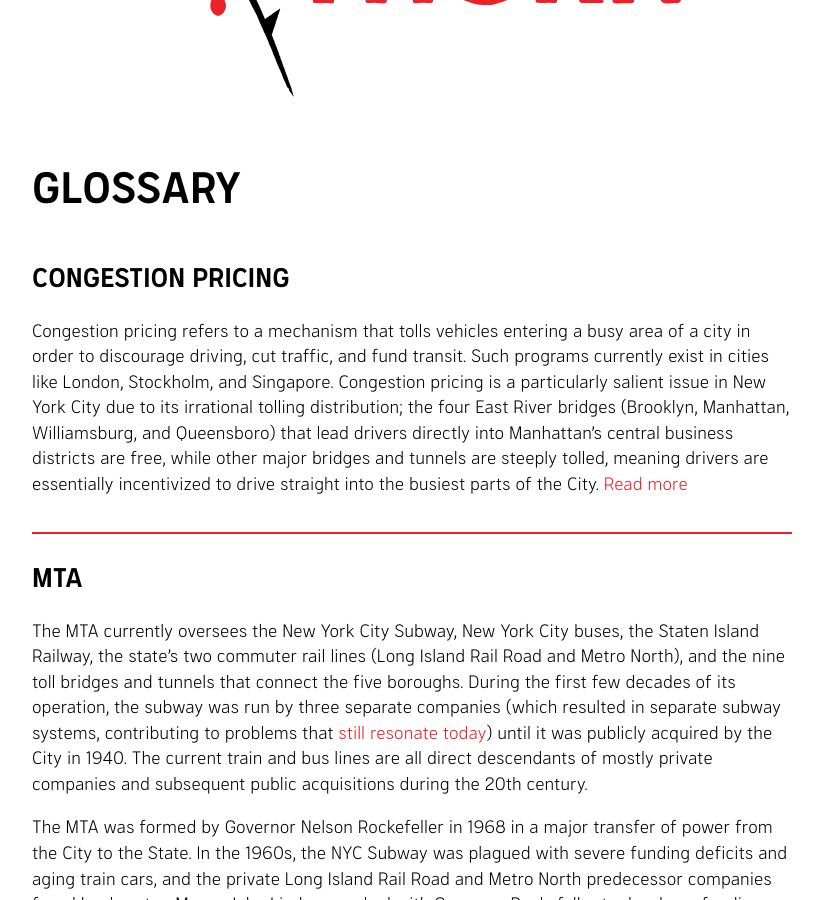
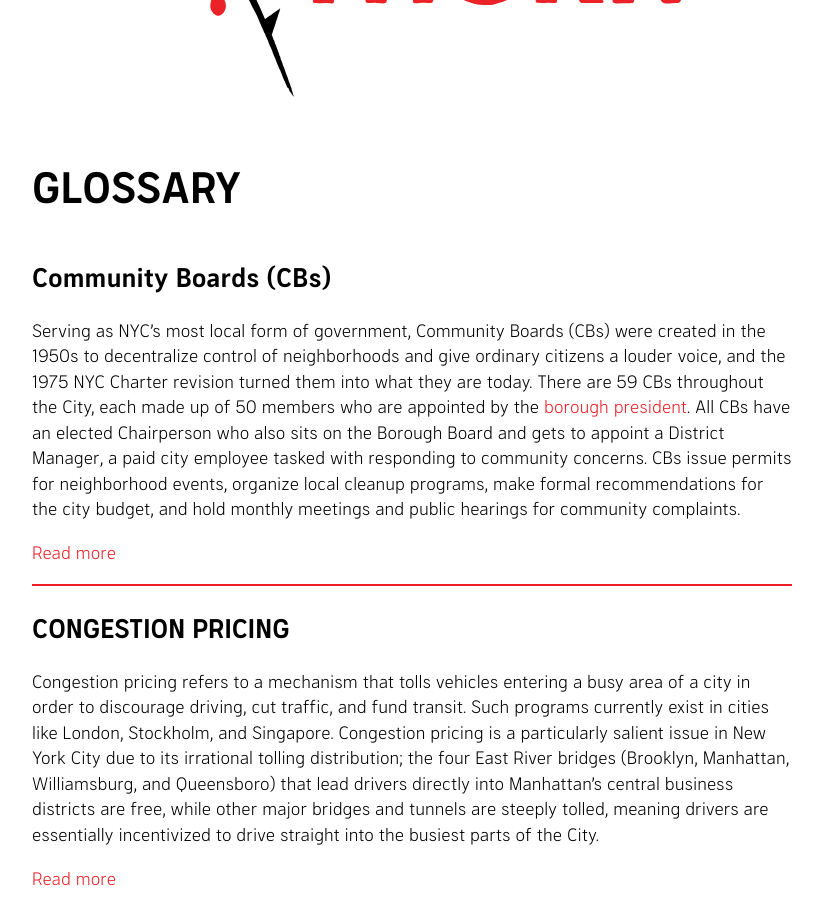
Before and after one commit to nycdsa/the-thorn, a Jekyll site: the page built from src/glossary.html, in a window 1280 px wide and 900 px high, scrolled down 405 px. Shown: the whole window, without its empty margins (228-1051 px from the left). Built offline with Jekyll 4.4.1, drawn with Linux system fonts in a browser that asks for light colours.

Commit message:
Update glossary.html

```diff
--- a/src/glossary.html
+++ b/src/glossary.html
@@ -6,23 +6,32 @@ permalink: /glossary/
 <div class="glossary">
 <h1 class="post-title">Glossary</h1>
 <div class="glossary-item">
+<h2>Community Boards (CBs)</h2>
+<p>Serving as NYC’s most local form of government, Community Boards (CBs) were created in the 1950s to decentralize control of neighborhoods and give ordinary citizens a louder voice, and the 1975 NYC Charter revision turned them into what they are today. There are 59 CBs throughout the City, each made up of 50 members who are appointed by the <a href="http://www.brownstoner.com/brooklyn-life/borough-president-role-responsibilities-new-york-city/">borough president</a>. All CBs have an elected Chairperson who also sits on the Borough Board and gets to appoint a District Manager, a paid city employee tasked with responding to community concerns. CBs issue permits for neighborhood events, organize local cleanup programs, make formal recommendations for the city budget, and hold monthly meetings and public hearings for community complaints.</p>
+<a href="https://thethorn.nyc/posts/housing-trouble-community-boards/#in-depth-community-boards">Read more</a>
+</div>
+<div class="glossary-item">
 <h2>CONGESTION PRICING</h2>
-<p>Congestion pricing refers to a mechanism that tolls vehicles entering a busy area of a city in order to discourage driving, cut traffic, and fund transit. Such programs currently exist in cities like London, Stockholm, and Singapore. Congestion pricing is a particularly salient issue in New York City due to its irrational tolling distribution; the four East River bridges (Brooklyn, Manhattan, Williamsburg, and Queensboro) that lead drivers directly into Manhattan’s central business districts are free, while other  major bridges and tunnels are steeply tolled, meaning drivers are essentially incentivized to drive straight into the busiest parts of the City. <a href="https://thethorn.nyc/posts/cy-vance-facing-write-in-challenge-congestion-pricing/#in-depth-congestion-pricing">Read more</a></p>
+<p>Congestion pricing refers to a mechanism that tolls vehicles entering a busy area of a city in order to discourage driving, cut traffic, and fund transit. Such programs currently exist in cities like London, Stockholm, and Singapore. Congestion pricing is a particularly salient issue in New York City due to its irrational tolling distribution; the four East River bridges (Brooklyn, Manhattan, Williamsburg, and Queensboro) that lead drivers directly into Manhattan’s central business districts are free, while other  major bridges and tunnels are steeply tolled, meaning drivers are essentially incentivized to drive straight into the busiest parts of the City.</p>
+<a href="https://thethorn.nyc/posts/cy-vance-facing-write-in-challenge-congestion-pricing/#in-depth-congestion-pricing">Read more</a>
 	</div>
 <div class="glossary-item">
 <h2>MTA</h2>
 <p>The MTA currently oversees the New York City Subway, New York City buses, the Staten Island Railway, the state’s two commuter rail lines (Long Island Rail Road and Metro North), and the nine toll bridges and tunnels that connect the five boroughs. During the first few decades of its operation, the subway was run by three separate companies (which resulted in separate subway systems, contributing to problems that&nbsp;<a href="https://www.theatlantic.com/technology/archive/2015/11/why-dont-we-know-where-all-the-trains-are/415152/">still resonate today</a>) until it was publicly acquired by the City in 1940. The current train and bus lines are all direct descendants of mostly private companies and subsequent public acquisitions during the 20th century.&nbsp;</p>
 
-<p>The MTA was formed by Governor Nelson Rockefeller in 1968 in a major transfer of power from the City to the State. In the 1960s, the NYC Subway was plagued with severe funding deficits and aging train cars, and the private Long Island Rail Road and Metro North predecessor companies faced bankruptcy. Mayor John Lindsay worked with Governor Rockefeller to develop a funding mechanism that diverted toll revenue from the younger and highly profitable Triborough Bridge and Tunnel Authority to support the desperate train systems under a single state-run umbrella. The creation of the MTA was also seen as an attempt to&nbsp;<a href="https://www.nytimes.com/2017/05/18/nyregion/mta-subway-cuomo.html">extinguish Robert Moses’ stranglehold</a>&nbsp;over regional transportation policy, which had lasted over three decades. The MTA created a board structure to represent its service region of NYC, Long Island and the Lower Hudson Valley with 14 total voting members (6 nominated by the Governor, 4 by the Mayor, 3 from respective Nassau, Suffolk, and Westchester county executives, and a single combined vote from four counties farther north in the Hudson Valley). <a href="https://thethorn.nyc/posts/de-blasio-clears-the-field/#who-controls-the-mta">Read more</a></p>
+<p>The MTA was formed by Governor Nelson Rockefeller in 1968 in a major transfer of power from the City to the State. In the 1960s, the NYC Subway was plagued with severe funding deficits and aging train cars, and the private Long Island Rail Road and Metro North predecessor companies faced bankruptcy. Mayor John Lindsay worked with Governor Rockefeller to develop a funding mechanism that diverted toll revenue from the younger and highly profitable Triborough Bridge and Tunnel Authority to support the desperate train systems under a single state-run umbrella. The creation of the MTA was also seen as an attempt to&nbsp;<a href="https://www.nytimes.com/2017/05/18/nyregion/mta-subway-cuomo.html">extinguish Robert Moses’ stranglehold</a>&nbsp;over regional transportation policy, which had lasted over three decades. The MTA created a board structure to represent its service region of NYC, Long Island and the Lower Hudson Valley with 14 total voting members (6 nominated by the Governor, 4 by the Mayor, 3 from respective Nassau, Suffolk, and Westchester county executives, and a single combined vote from four counties farther north in the Hudson Valley).</p>
+<a href="https://thethorn.nyc/posts/de-blasio-clears-the-field/#who-controls-the-mta">Read more</a>
 </div>
 <div class="glossary-item">
 <h2>NY STATE SENATE</h2>
-<p>The NY Senate was modeled on the US Senate, with representation by county, as opposed to the Assembly, which has representation by population. That is why, until 2012, we had 62 Senators — because NY has 62 counties. As a result, traditionally Republican upstate counties were overrepresented in the Senate (much in the way small states are overrepresented in the US Senate), while the traditionally Democratic counties near New York City were underrepresented. After a series of Supreme Court cases in the early 1960s declared this a violation of “one man, one vote,” New York had to give up county representation. <a href="https://thethorn.nyc/posts/cuomo-to-face-primary-challenge-ny-state-senate/#in-depth-ny-state-senate">Read more</a></p>
+<p>The NY Senate was modeled on the US Senate, with representation by county, as opposed to the Assembly, which has representation by population. That is why, until 2012, we had 62 Senators — because NY has 62 counties. As a result, traditionally Republican upstate counties were overrepresented in the Senate (much in the way small states are overrepresented in the US Senate), while the traditionally Democratic counties near New York City were underrepresented. After a series of Supreme Court cases in the early 1960s declared this a violation of “one man, one vote,” New York had to give up county representation.</p>
+<a href="https://thethorn.nyc/posts/cuomo-to-face-primary-challenge-ny-state-senate/#in-depth-ny-state-senate">Read more</a>
 </div>
 	<div class="glossary-item">
 <h2>Rent Guidelines Board</h2>
 <p>The ongoing affordability of rent stabilized apartments in NYC lies in the hands of the&nbsp;<a href="http://www.nycrgb.org/">Rent Guidelines Board</a>&nbsp;(RGB), which publishes yearly reports on the average income and expenses of running multifamily buildings, and uses that information to vote annually on the cap on how much rents can rise on rent-stabilized leases. The board comprises 9 members who are appointed by the Mayor to represent various competing interests; there are two owner/landlord representatives, two tenant representatives, and five “public members” who cannot be rent-stabilized tenants and who tend to have a non-housing professional background.</p>
 
-<p>The RGB meets annually between April and June to hear expert panels and public testimonies from tenants before voting to approve how much rent stabilized leases can go up on all 1- and 2-year lease renewals. The process is somewhat transparent, with multiple public hearings held in each borough, advertised in multiple languages, followed by a final vote. Tenants and organizing groups flood the hearings to delivery testimony about how landlords exploit loopholes to increase rent beyond the allowable increases, and how even small rent increases can impact their ability to stay in their apartment. <a href="https://thethorn.nyc/posts/state-senate-targets-gang-violence/#the-rent-guidelines-board-and-you">Read more</a></p>
+<p>The RGB meets annually between April and June to hear expert panels and public testimonies from tenants before voting to approve how much rent stabilized leases can go up on all 1- and 2-year lease renewals. The process is somewhat transparent, with multiple public hearings held in each borough, advertised in multiple languages, followed by a final vote. Tenants and organizing groups flood the hearings to delivery testimony about how landlords exploit loopholes to increase rent beyond the allowable increases, and how even small rent increases can impact their ability to stay in their apartment.</p>
+<a href="https://thethorn.nyc/posts/state-senate-targets-gang-violence/#the-rent-guidelines-board-and-you">Read more</a>
 </div>
 </div>
```
